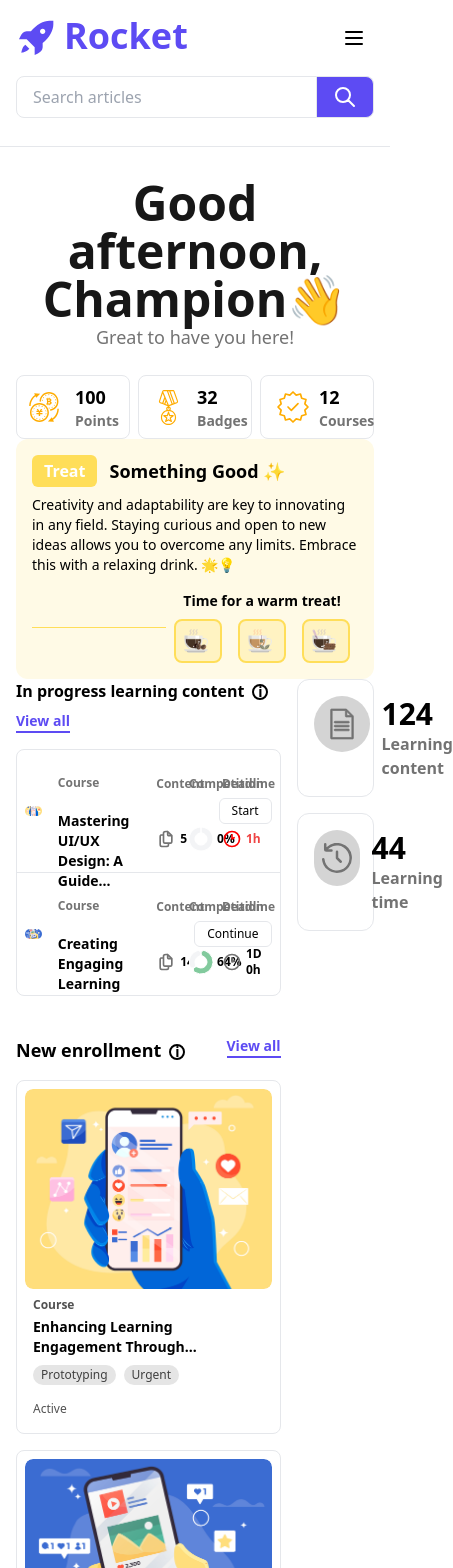
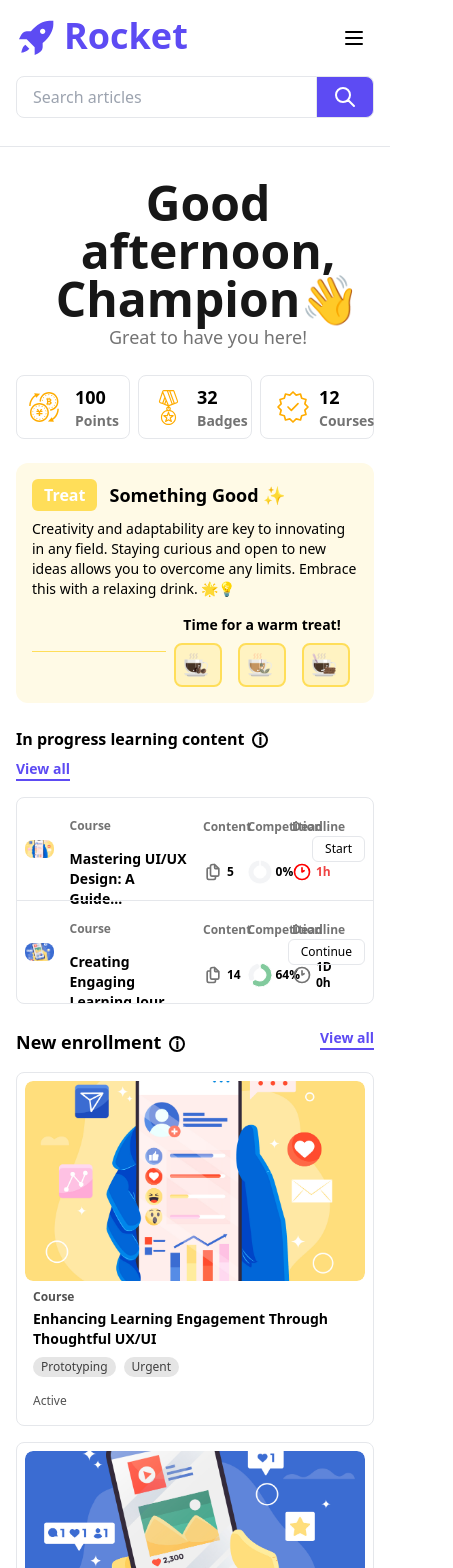
Before and after one commit to Eravity/Rocket.dev, a Next.js app: page / in a window 390 px wide. Shown: the top 1568 px of the page, 453 px wide, since content can reach past the window. Built offline with nearby package versions, Linux system fonts and the light colour scheme.

Commit message:
Edit Metadata

```diff
--- a/src/app/layout.tsx
+++ b/src/app/layout.tsx
@@ -10,8 +10,10 @@ const fredoka = Fredoka({
 });
 
 export const metadata: Metadata = {
-  title: "Create Next App",
-  description: "Generated by create next app",
+  title: "Rocket Learning Platform",
+  description: "Your personalized learning journey starts here",
+  keywords:
+    "education, online learning, courses, frontend, react, nextjs, html, css, javascript, fullstack",
 };
 
 export default function RootLayout({
@@ -21,9 +23,9 @@ export default function RootLayout({
 }>) {
   return (
     <html lang="en">
-      <body className={`${fredoka.variable} font-fredoka antialiased mx-auto`}>
+      <body className={`${fredoka.variable} font-fredoka antialiased`}>
         <Header />
-        <div className="container mx-auto my-8 px-4">{children}</div>
+        <div className="container mx-auto my-8 px-4 md:px-6">{children}</div>
       </body>
     </html>
   );
--- a/src/app/page.tsx
+++ b/src/app/page.tsx
@@ -7,16 +7,16 @@ import Treat from "./_components/Treat";
 
 export default function Home() {
   return (
-    <main className="flex flex-col md:space-y-10">
-      <div className="flex flex-col md:flex-row justify-between items-center space-y-6 md:space-y-0">
-        <div className="w-full flex justify-center md:justify-start">
+    <main className="flex flex-col space-y-6 md:space-y-10">
+      <div className="flex flex-col md:flex-row justify-between items-center gap-6">
+        <div className="w-full md:w-auto">
           <Greeting />
         </div>
         <Stats />
       </div>
       <Treat />
-      <div className="grid grid-cols-4 gap-4">
-        <div className="col-span-3 grid gap-10">
+      <div className="grid grid-cols-1 md:grid-cols-4 gap-4">
+        <div className="md:col-span-3 grid gap-6 md:gap-10">
           <InProgressContent />
           <NewEnrollment />
         </div>
```
